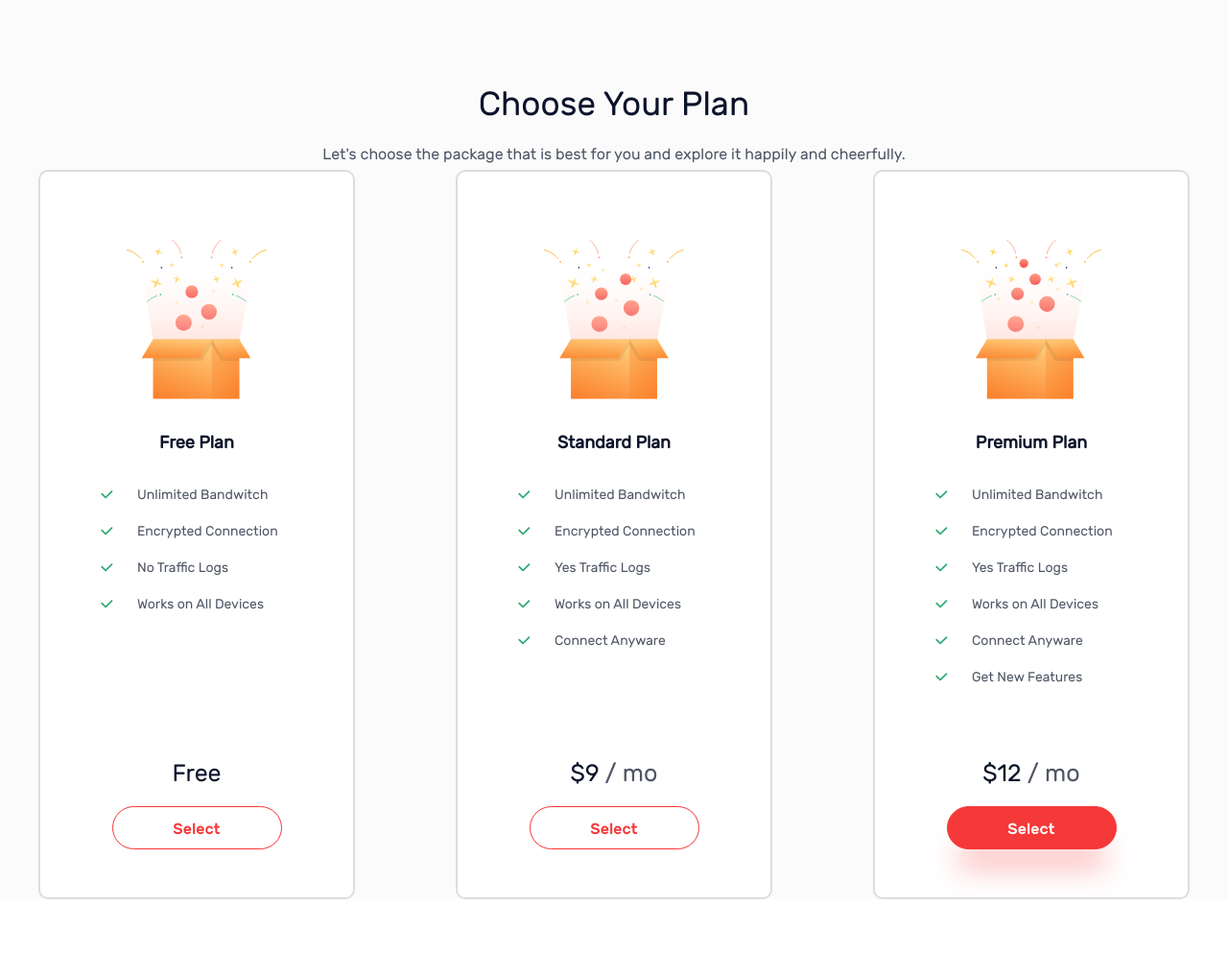
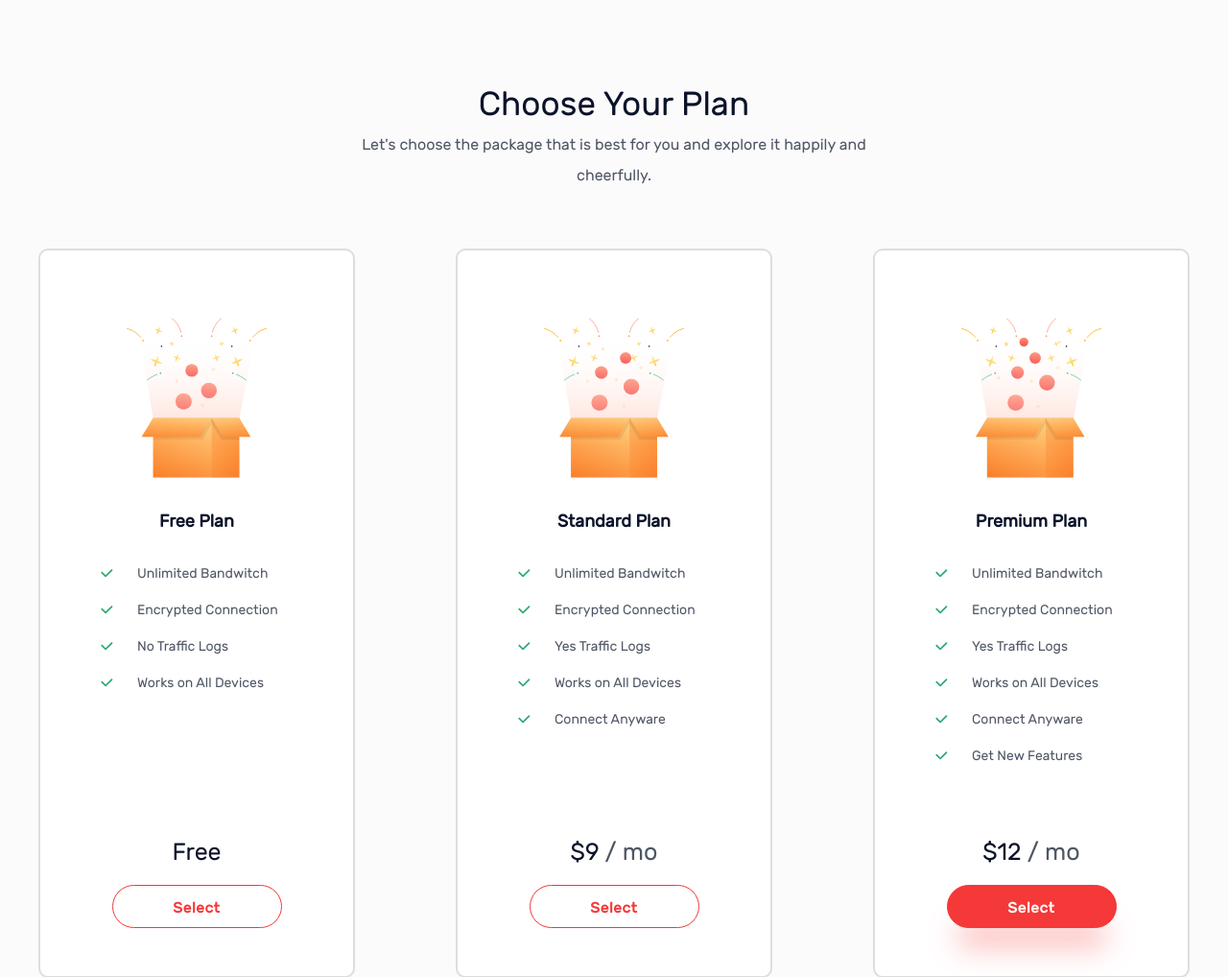
Before and after one commit to lizakrasn/LaslesVPN, a website built with Parcel: page src/index.html in a window 1280 px wide. Shown: the part 1580-2598 px from the top of the page at 96% size. Before the commit the page ends 2517 px from the top, so only its background shows below. Built offline with nearby package versions, Linux system fonts and the light colour scheme; a web font is replaced by a local one.

Commit message:
add plans section

```diff
--- a/src/index.html
+++ b/src/index.html
@@ -147,7 +147,7 @@
     <!-- start section plans -->
     <section class="plans section section_lightgrey">
       <p class="section__title">Choose Your Plan</p>
-      <p class="section__subtitle">Let's choose the package that is best for you and explore it happily and cheerfully.</p>
+      <p class="plan__subtitle section__subtitle">Let's choose the package that is best for you and explore it happily and cheerfully.</p>
       <div class="plans__options">
         <!-- start plan block -->
         <div class="plan">
--- a/src/styles/_plan.sass
+++ b/src/styles/_plan.sass
@@ -1,7 +1,8 @@
 .plan
   width: 100%
+  max-width: 330px
+  margin-bottom: 50px
   height: 760px
-  max-width: 330px
   padding: 70px 0 50px
   display: flex
   justify-content: space-between
@@ -10,6 +11,10 @@
 
   border-radius: 10px
   border: 2px solid #DDDDDD
+
+  &__subtitle
+    max-width: 555px
+    margin: 0 auto
 
   &__name
     margin: 30px 0
--- a/src/styles/_plans.sass
+++ b/src/styles/_plans.sass
@@ -4,3 +4,5 @@
   &__options
     display: flex
     justify-content: space-between
+    flex-wrap: wrap
+    margin-top: 60px
```
Also changed, not shown: dist/index.html, 2 other files.
